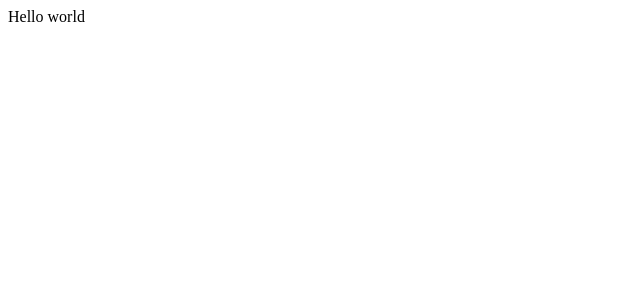
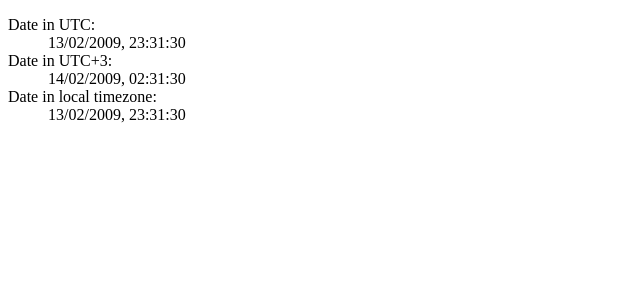
Before and after one commit to joulev/debug, a Next.js app: page / in a window 1280 px wide. Shown: the top 300 px of the page, without its empty margins (0-640 px from the left). Built offline with nearby package versions, Linux system fonts and the light colour scheme.

Commit message:
add example
Signed-off-by: Vu Van Dung <me@joulev.dev>

```diff
--- /dev/null
+++ b/app/date-in-local-timezone.tsx
@@ -0,0 +1,5 @@
+"use client";
+
+export function DateInLocalTimezone({ date }: { date: Date }) {
+  return <span suppressHydrationWarning>{date.toLocaleString("en-GB")}</span>;
+}
--- a/app/page.tsx
+++ b/app/page.tsx
@@ -1,3 +1,18 @@
+import { DateInLocalTimezone } from "./date-in-local-timezone";
+
+const date = new Date(1234567890123);
+
 export default function Page() {
-  return <div>Hello world</div>;
+  return (
+    <dl>
+      <dt>Date in UTC:</dt>
+      <dd>{date.toLocaleString("en-GB", { timeZone: "UTC" })}</dd>
+      <dt>Date in UTC+3:</dt>
+      <dd>{date.toLocaleString("en-GB", { timeZone: "Antarctica/Syowa" })}</dd>
+      <dt>Date in local timezone:</dt>
+      <dd>
+        <DateInLocalTimezone date={date} />
+      </dd>
+    </dl>
+  );
 }
```
